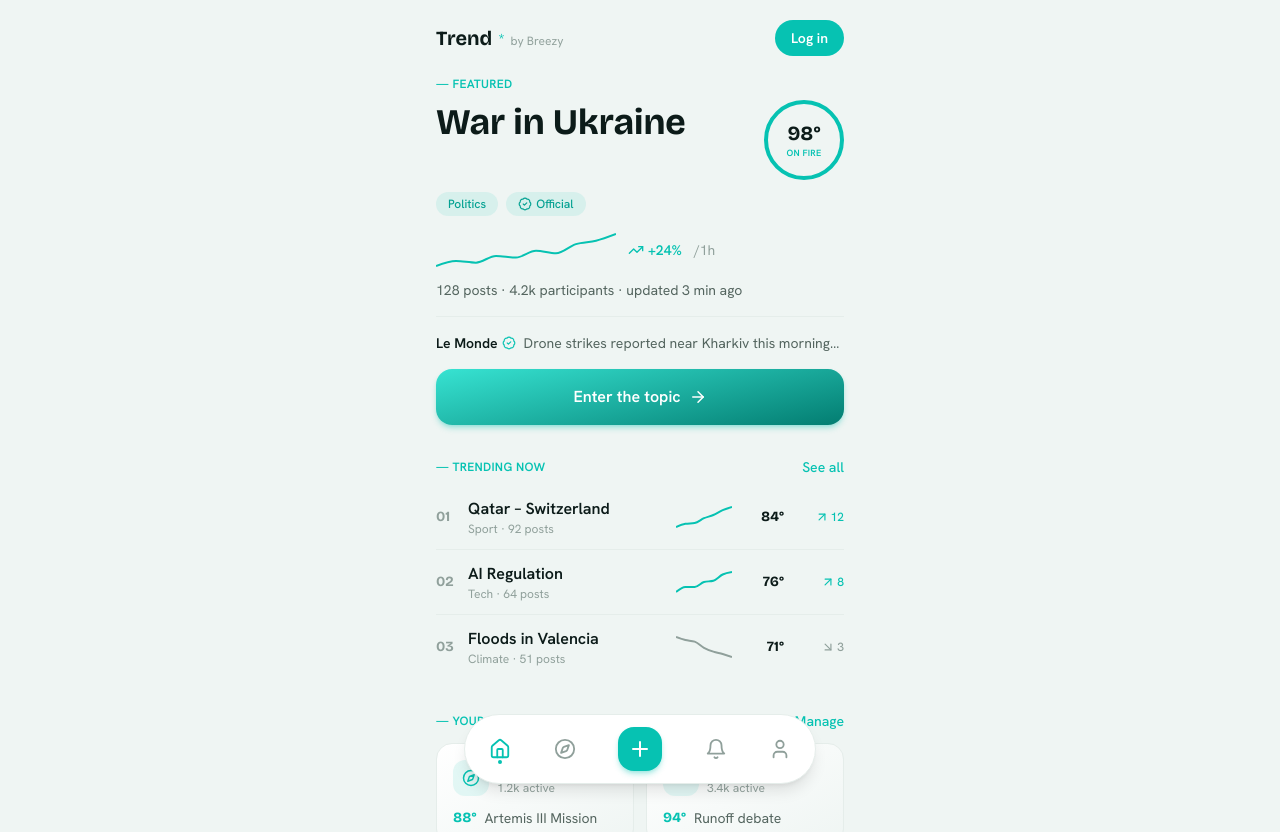
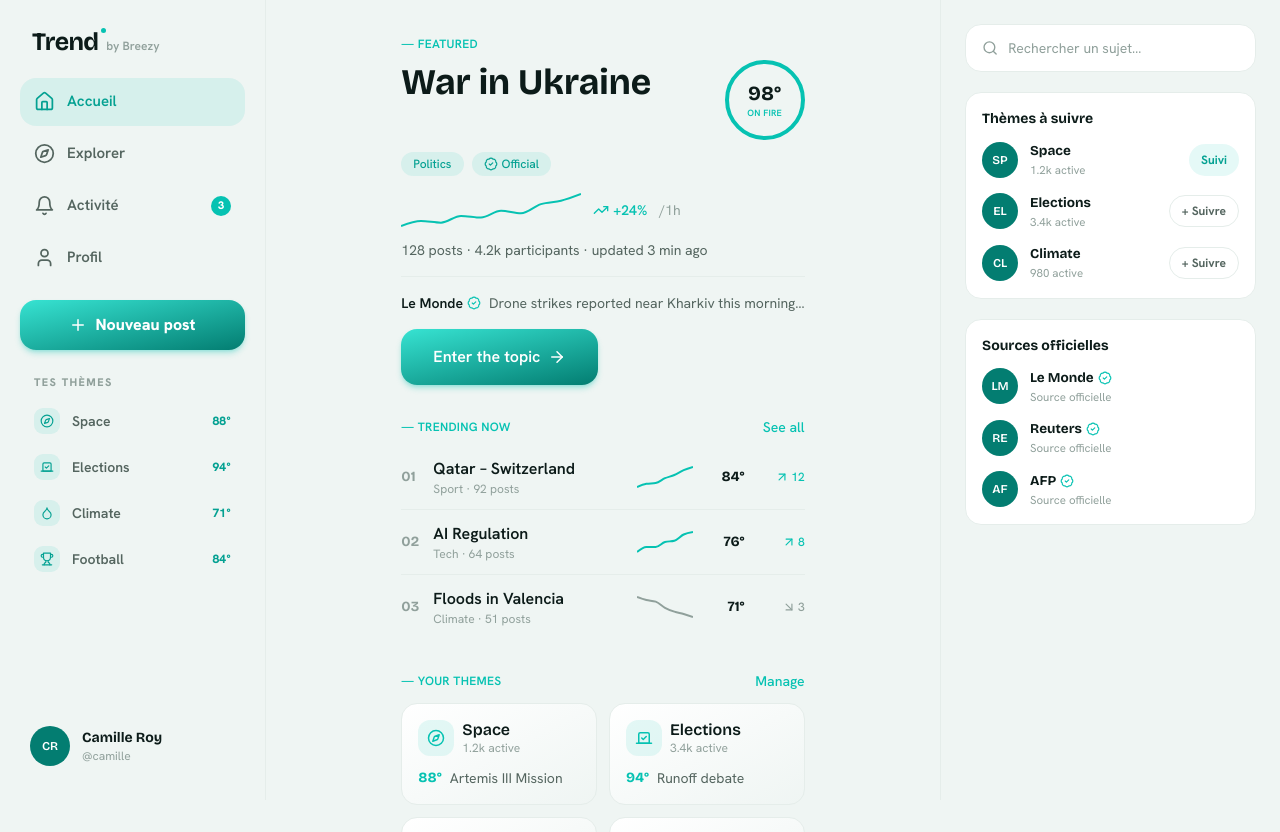
Before and after one commit to AntoninCesi/projet-api-groupe2, a Next.js app in the folder frontend/: page / in a window 1280 px wide. Shown: the top 832 px of the page. Built offline with nearby package versions, Linux system fonts and the light colour scheme; no server answers.

Commit message:
feat(frontend): desktop tri-column shell (sidebar + rail) on home

```diff
--- a/frontend/src/app/page.js
+++ b/frontend/src/app/page.js
@@ -1,7 +1,7 @@
 import Link from 'next/link';
 import { cookies } from 'next/headers';
 import { BadgeCheck, TrendingUp, ArrowUpRight, ArrowDownRight, ArrowRight } from 'lucide-react';
-import BottomNav from '@/components/BottomNav';
+import Shell from '@/components/Shell';
 import ThemeCard from '@/components/ThemeCard';
 import Sparkline from '@/components/SparkLine';
 import { currentUser, featured, trending, themes } from '@/data/home';
@@ -9,9 +9,9 @@ import { currentUser, featured, trending, themes } from '@/data/home';
 export default function Home() {
   const loggedIn = cookies().get('trend_auth');
   return (
-    <main className="mx-auto min-h-screen max-w-md bg-background px-5 pb-28">
-      {/* top bar : marque + user (ou login si déconnecté) */}
-      <header className="flex items-center justify-between py-5">
+    <Shell>
+      {/* top bar : mobile only — sur desktop la sidebar la remplace */}
+      <header className="flex items-center justify-between py-5 lg:hidden">
         <Link href="/" className="flex items-baseline gap-1.5">
           <span className="font-title text-xl font-bold text-ink">Trend</span>
           <span className="text-brand">*</span>
@@ -29,7 +29,7 @@ export default function Home() {
       </header>
 
       {/* à la une : sujet le plus chaud */}
-      <section>
+      <section className="lg:pt-1">
         <h2 className="text-xs font-semibold uppercase tracking-wide text-brand">— Featured</h2>
         <div className="mt-2 flex items-start justify-between gap-3">
           <h1 className="font-title text-4xl font-bold leading-tight text-ink">{featured.topic}</h1>
@@ -75,7 +75,7 @@ export default function Home() {
         {/* lien vers le topic */}
         <Link
           href={featured.link}
-          className="mt-4 flex items-center justify-center gap-2 rounded-2xl bg-brand-grad py-4 font-semibold text-white shadow-md shadow-brand/30"
+          className="mt-4 flex items-center justify-center gap-2 rounded-2xl bg-brand-grad py-4 font-semibold text-white shadow-md shadow-brand/30 lg:w-fit lg:px-8"
         >
           Enter the topic <ArrowRight size={18} />
         </Link>
@@ -119,8 +119,6 @@ export default function Home() {
           ))}
         </div>
       </section>
-
-      <BottomNav />
-    </main>
+    </Shell>
   );
 }
--- /dev/null
+++ b/frontend/src/components/RailHome.js
@@ -0,0 +1,72 @@
+'use client';
+
+import { useState } from 'react';
+import { Search, BadgeCheck } from 'lucide-react';
+import Avatar from './Avatar';
+import { themes } from '@/data/home';
+
+const sources = ['Le Monde', 'Reuters', 'AFP'];
+
+function FollowRow({ name, sub, initial }) {
+  const [on, setOn] = useState(initial);
+  return (
+    <div className="flex items-center gap-3">
+      <Avatar name={name} size={36} />
+      <div className="min-w-0 flex-1">
+        <div className="font-title text-[13.5px] font-bold text-ink">{name}</div>
+        <div className="text-[11.5px] text-faint">{sub}</div>
+      </div>
+      <button
+        onClick={() => setOn((v) => !v)}
+        aria-pressed={on}
+        className={`h-8 rounded-full px-3 text-xs font-bold transition ${
+          on ? 'bg-brand/10 text-press' : 'border border-line bg-white text-muted hover:border-brand hover:text-press'
+        }`}
+      >
+        {on ? 'Suivi' : '+ Suivre'}
+      </button>
+    </div>
+  );
+}
+
+// rail droit desktop uniquement (caché < lg)
+export default function RailHome() {
+  return (
+    <aside className="sticky top-0 hidden h-screen flex-col gap-5 overflow-y-auto border-l border-line px-6 py-6 lg:flex">
+      <div className="flex h-12 items-center gap-2.5 rounded-2xl border border-line bg-white px-4 text-faint">
+        <Search size={18} />
+        <input
+          placeholder="Rechercher un sujet…"
+          aria-label="Rechercher un sujet"
+          className="w-full bg-transparent text-sm text-ink outline-none placeholder:text-faint"
+        />
+      </div>
+
+      <div className="rounded-2xl border border-line bg-white p-4">
+        <div className="font-title text-sm font-bold text-ink">Thèmes à suivre</div>
+        <div className="mt-3 flex flex-col gap-3.5">
+          {themes.slice(0, 3).map((t, i) => (
+            <FollowRow key={t.id} name={t.name} sub={t.actives} initial={i === 0} />
+          ))}
+        </div>
+      </div>
+
+      <div className="rounded-2xl border border-line bg-white p-4">
+        <div className="font-title text-sm font-bold text-ink">Sources officielles</div>
+        <div className="mt-3 flex flex-col gap-3.5">
+          {sources.map((n) => (
+            <div key={n} className="flex items-center gap-3">
+              <Avatar name={n} size={36} />
+              <div className="min-w-0 flex-1">
+                <div className="flex items-center gap-1 font-title text-[13.5px] font-bold text-ink">
+                  {n} <BadgeCheck size={14} className="text-brand" />
+                </div>
+                <div className="text-[11.5px] text-faint">Source officielle</div>
+              </div>
+            </div>
+          ))}
+        </div>
+      </div>
+    </aside>
+  );
+}
--- /dev/null
+++ b/frontend/src/components/Shell.js
@@ -0,0 +1,23 @@
+import Sidebar from './Sidebar';
+import RailHome from './RailHome';
+import BottomNav from './BottomNav';
+
+// Coquille responsive : < lg rien (page mobile centrée + BottomNav),
+// >= lg grille tri-colonne sidebar · contenu · rail. Le contenu ne change pas.
+export default function Shell({ children, rail = <RailHome />, wide = false }) {
+  return (
+    <div className="lg:mx-auto lg:grid lg:min-h-screen lg:max-w-[1500px] lg:grid-cols-[266px_minmax(0,1fr)_340px]">
+      <Sidebar />
+
+      <main className="mx-auto min-h-screen max-w-md bg-background px-5 pb-28 lg:max-w-none lg:bg-transparent lg:px-11 lg:pb-24 lg:pt-8">
+        <div className={`lg:mx-auto ${wide ? 'lg:max-w-[768px]' : 'lg:max-w-[600px]'}`}>{children}</div>
+      </main>
+
+      {rail}
+
+      <div className="lg:hidden">
+        <BottomNav />
+      </div>
+    </div>
+  );
+}
--- /dev/null
+++ b/frontend/src/components/Sidebar.js
@@ -0,0 +1,91 @@
+'use client';
+
+import Link from 'next/link';
+import { usePathname } from 'next/navigation';
+import { Home, Compass, Bell, User, Plus, Vote, Droplet, Trophy } from 'lucide-react';
+import Avatar from './Avatar';
+import { currentUser, themes } from '@/data/home';
+
+// nav alignée sur la BottomNav mobile (mêmes routes/labels)
+const nav = [
+  { href: '/', label: 'Accueil', icon: Home },
+  { href: '/explore', label: 'Explorer', icon: Compass },
+  { href: '/activity', label: 'Activité', icon: Bell, badge: 3 },
+  { href: '/profile', label: 'Profil', icon: User },
+];
+
+const themeIcons = { compass: Compass, vote: Vote, droplet: Droplet, trophy: Trophy };
+
+// sidebar desktop uniquement (cachée < lg) — remplace la topbar mobile
+export default function Sidebar() {
+  const path = usePathname();
+
+  return (
+    <aside className="sticky top-0 hidden h-screen flex-col gap-1 overflow-y-auto border-r border-line px-5 py-6 lg:flex">
+      <Link href="/" className="mb-3 flex items-baseline gap-2 px-3">
+        <span className="relative font-title text-[25px] font-bold tracking-[-0.7px] text-ink">
+          Trend
+          <span className="absolute left-full top-[0.16em] ml-[0.09em] h-[0.2em] w-[0.2em] rounded-full bg-brand" />
+        </span>
+        <span className="text-xs font-semibold text-faint">by Breezy</span>
+      </Link>
+
+      {nav.map((n) => {
+        const Icon = n.icon;
+        const active = path === n.href;
+        return (
+          <Link
+            key={n.href}
+            href={n.href}
+            className={`flex h-12 items-center gap-3 rounded-2xl px-3.5 text-[15px] font-semibold transition ${
+              active ? 'bg-brand/10 font-extrabold text-press' : 'text-muted hover:bg-brand/5 hover:text-ink'
+            }`}
+          >
+            <Icon size={21} />
+            <span>{n.label}</span>
+            {n.badge && (
+              <span className="ml-auto inline-flex h-5 min-w-5 items-center justify-center rounded-full bg-brand px-1.5 text-[11px] font-extrabold text-white">
+                {n.badge}
+              </span>
+            )}
+          </Link>
+        );
+      })}
+
+      <Link
+        href="/create"
+        className="mt-3.5 flex h-[50px] items-center justify-center gap-2 rounded-2xl bg-brand-grad font-extrabold text-white shadow-md shadow-brand/30 transition hover:-translate-y-px"
+      >
+        <Plus size={18} /> Nouveau post
+      </Link>
+
+      <div className="px-3.5 pb-1.5 pt-5 text-[11px] font-extrabold uppercase tracking-[0.13em] text-faint">
+        Tes thèmes
+      </div>
+      {themes.map((t) => {
+        const Icon = themeIcons[t.icon] ?? Compass;
+        return (
+          <Link
+            key={t.id}
+            href="/explore"
+            className="flex h-[42px] items-center gap-3 rounded-xl px-3.5 text-sm font-semibold text-muted transition hover:bg-brand/5 hover:text-ink"
+          >
+            <span className="inline-flex h-[26px] w-[26px] items-center justify-center rounded-[9px] bg-brand/10 text-press">
+              <Icon size={14} />
+            </span>
+            <span className="truncate">{t.name}</span>
+            <span className="ml-auto text-xs font-extrabold tabular-nums text-press">{t.degree}°</span>
+          </Link>
+        );
+      })}
+
+      <Link href="/profile" className="mt-auto flex items-center gap-3 rounded-2xl p-2.5 transition hover:bg-brand/5">
+        <Avatar name={currentUser.name} size={40} />
+        <div className="min-w-0 leading-tight">
+          <div className="truncate font-title text-sm font-bold text-ink">{currentUser.name}</div>
+          <div className="truncate text-xs text-faint">@camille</div>
+        </div>
+      </Link>
+    </aside>
+  );
+}
```
